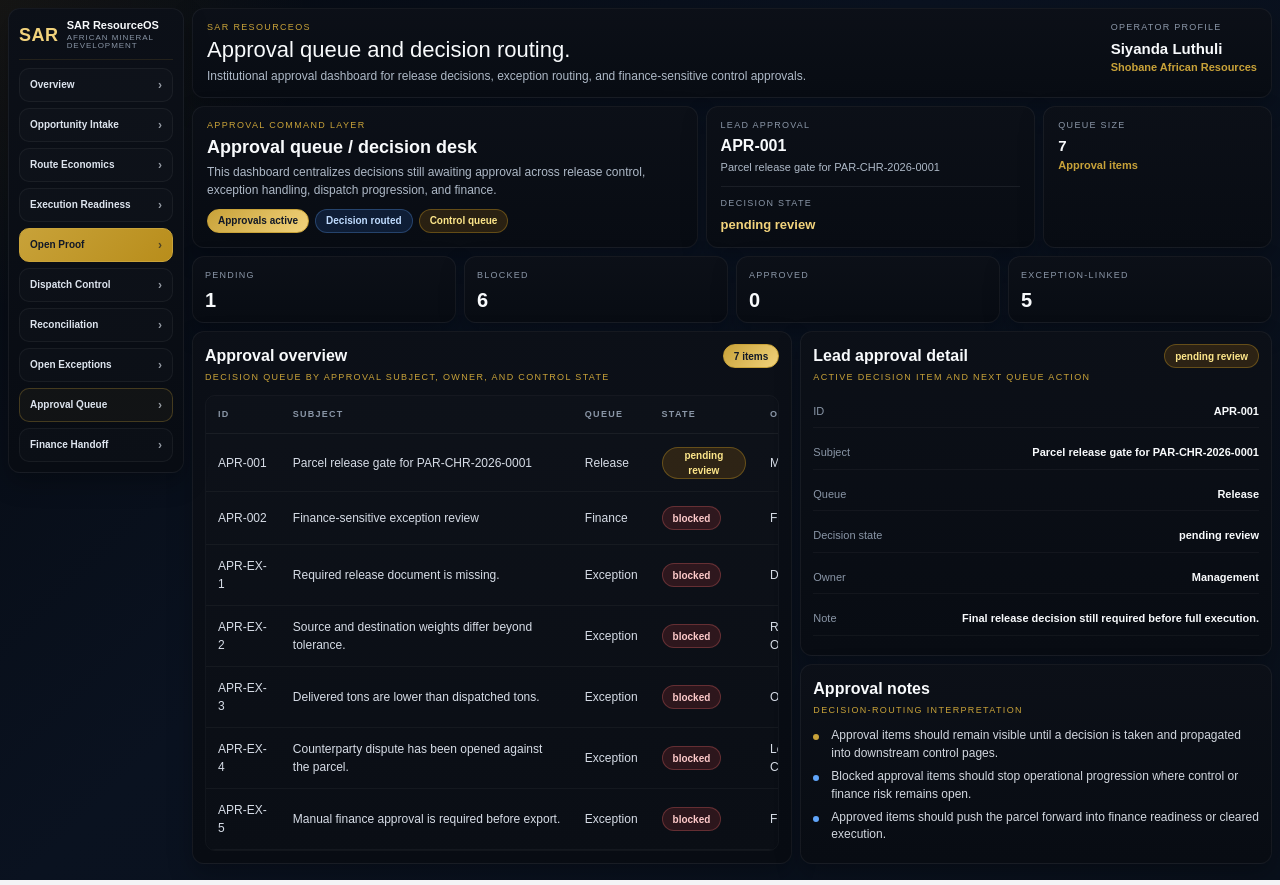
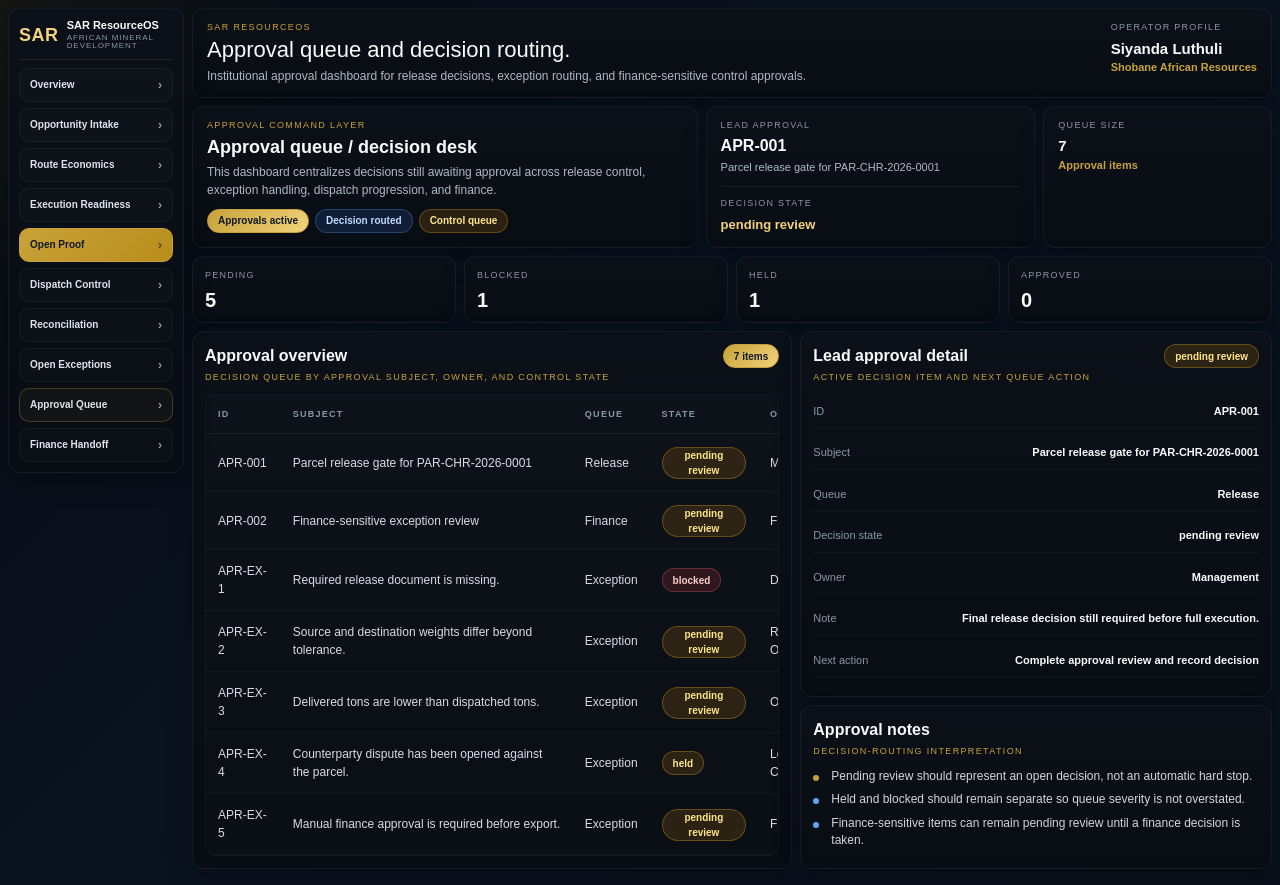
Before and after one commit to shobanesiyanda/sar-resourceos-golden-path-proof, a Next.js app: page /approval-queue in a window 1280 px wide. Built offline with nearby package versions, Linux system fonts and the light colour scheme.

Commit message:
Refactor approval items and decision state logic
Refactor approval item creation to use exceptionToApprovalState for decision state and update notes for finance-sensitive reviews.

```diff
--- a/app/approval-queue/page.tsx
+++ b/app/approval-queue/page.tsx
@@ -3,9 +3,9 @@ import { getExceptions } from "../../lib/exceptions";
 import { getGoldenPathParcel } from "../../lib/goldenPath";
 import {
   chipClass,
+  exceptionToApprovalState,
   firstMeaningful,
   normalizeDecisionStatus,
-  normalizeExceptionStatus,
   s,
   yn,
 } from "../../lib/dashboardLogic";
@@ -22,22 +22,21 @@ type ApprovalItem = {
 function buildApprovalItems(parcel: any, rawExceptions: any[]): ApprovalItem[] {
   const parcelId = s(parcel?.parcelId, "PAR-CHR-2026-0001");
 
-  const seededFromExceptions = (rawExceptions || []).map((item: any, index: number) => {
-    const status = normalizeExceptionStatus(item?.status);
-    return {
-      id: s(item?.exceptionId, `APR-EX-${index + 1}`),
-      subject: s(item?.title || item?.reason, `Exception item ${index + 1}`),
-      queue: "Exception",
-      decisionState:
-        yn(item?.financeAllowed) === "no"
-          ? "blocked"
-          : status === "resolved"
-            ? "approved"
-            : status,
-      owner: s(item?.owner || item?.assignedTo, "Operations"),
-      note: `Linked to parcel ${parcelId}`,
-    };
-  });
+  const seededFromExceptions = (rawExceptions || []).map((item: any, index: number) => ({
+    id: s(item?.exceptionId, `APR-EX-${index + 1}`),
+    subject: s(item?.title || item?.reason, `Exception item ${index + 1}`),
+    queue: "Exception",
+    decisionState: exceptionToApprovalState(item?.status, item?.financeAllowed),
+    owner: s(item?.owner || item?.assignedTo, "Operations"),
+    note:
+      yn(item?.financeAllowed) === "no"
+        ? `Finance-sensitive review linked to parcel ${parcelId}`
+        : `Operational review linked to parcel ${parcelId}`,
+  }));
+
+  const financeSensitiveCount = seededFromExceptions.filter(
+    (x) => x.note.toLowerCase().includes("finance-sensitive")
+  ).length;
 
   return [
     {
@@ -52,11 +51,12 @@ function buildApprovalItems(parcel: any, rawExceptions: any[]): ApprovalItem[] {
       id: "APR-002",
       subject: "Finance-sensitive exception review",
       queue: "Finance",
-      decisionState: seededFromExceptions.some((x) => x.decisionState === "blocked")
-        ? "blocked"
-        : "pending review",
+      decisionState: financeSensitiveCount > 0 ? "pending review" : "approved",
       owner: "Finance Control",
-      note: "Finance-blocked alerts still need sign-off or resolution.",
+      note:
+        financeSensitiveCount > 0
+          ? "Finance-sensitive exceptions still need review."
+          : "No finance-sensitive exception review remains open.",
     },
     ...seededFromExceptions,
   ].map((item) => ({
@@ -75,12 +75,16 @@ export default function ApprovalQueuePage() {
 
   const pending = approvalItems.filter((item) => item.decisionState === "pending review").length;
   const blocked = approvalItems.filter((item) => item.decisionState === "blocked").length;
+  const held = approvalItems.filter((item) => item.decisionState === "held").length;
   const approved = approvalItems.filter((item) => item.decisionState === "approved").length;
 
   const leadItem =
     firstMeaningful(
       approvalItems,
-      (item) => item.decisionState === "blocked" || item.decisionState === "pending review"
+      (item) =>
+        item.decisionState === "blocked" ||
+        item.decisionState === "held" ||
+        item.decisionState === "pending review"
     ) || null;
 
   return (
@@ -137,12 +141,12 @@ export default function ApprovalQueuePage() {
           <div className="bb-kpi-value">{blocked}</div>
         </div>
         <div className="bb-kpi-card">
+          <div className="bb-kpi-label">Held</div>
+          <div className="bb-kpi-value">{held}</div>
+        </div>
+        <div className="bb-kpi-card">
           <div className="bb-kpi-label">Approved</div>
           <div className="bb-kpi-value">{approved}</div>
-        </div>
-        <div className="bb-kpi-card">
-          <div className="bb-kpi-label">Exception-linked</div>
-          <div className="bb-kpi-value">{rawExceptions.length}</div>
         </div>
       </div>
 
@@ -233,6 +237,18 @@ export default function ApprovalQueuePage() {
                 <span>Note</span>
                 <strong>{leadItem?.note || "No note"}</strong>
               </div>
+              <div className="bb-metric-row">
+                <span>Next action</span>
+                <strong>
+                  {leadItem?.decisionState === "blocked"
+                    ? "Resolve hard-stop control item before release"
+                    : leadItem?.decisionState === "held"
+                      ? "Clear temporary hold and confirm control owner"
+                      : leadItem?.decisionState === "pending review"
+                        ? "Complete approval review and record decision"
+                        : "Queue currently clear"}
+                </strong>
+              </div>
             </div>
           </section>
 
@@ -250,22 +266,19 @@ export default function ApprovalQueuePage() {
               <div className="bb-note">
                 <div className="bb-note-dot is-gold" />
                 <div className="bb-note-text">
-                  Approval items should remain visible until a decision is taken
-                  and propagated into downstream control pages.
+                  Pending review should represent an open decision, not an automatic hard stop.
                 </div>
               </div>
               <div className="bb-note">
                 <div className="bb-note-dot" />
                 <div className="bb-note-text">
-                  Blocked approval items should stop operational progression where
-                  control or finance risk remains open.
+                  Held and blocked should remain separate so queue severity is not overstated.
                 </div>
               </div>
               <div className="bb-note">
                 <div className="bb-note-dot" />
                 <div className="bb-note-text">
-                  Approved items should push the parcel forward into finance
-                  readiness or cleared execution.
+                  Finance-sensitive items can remain pending review until a finance decision is taken.
                 </div>
               </div>
             </div>
@@ -274,4 +287,4 @@ export default function ApprovalQueuePage() {
       </div>
     </ExecutiveShell>
   );
-                            }
+    }
```
